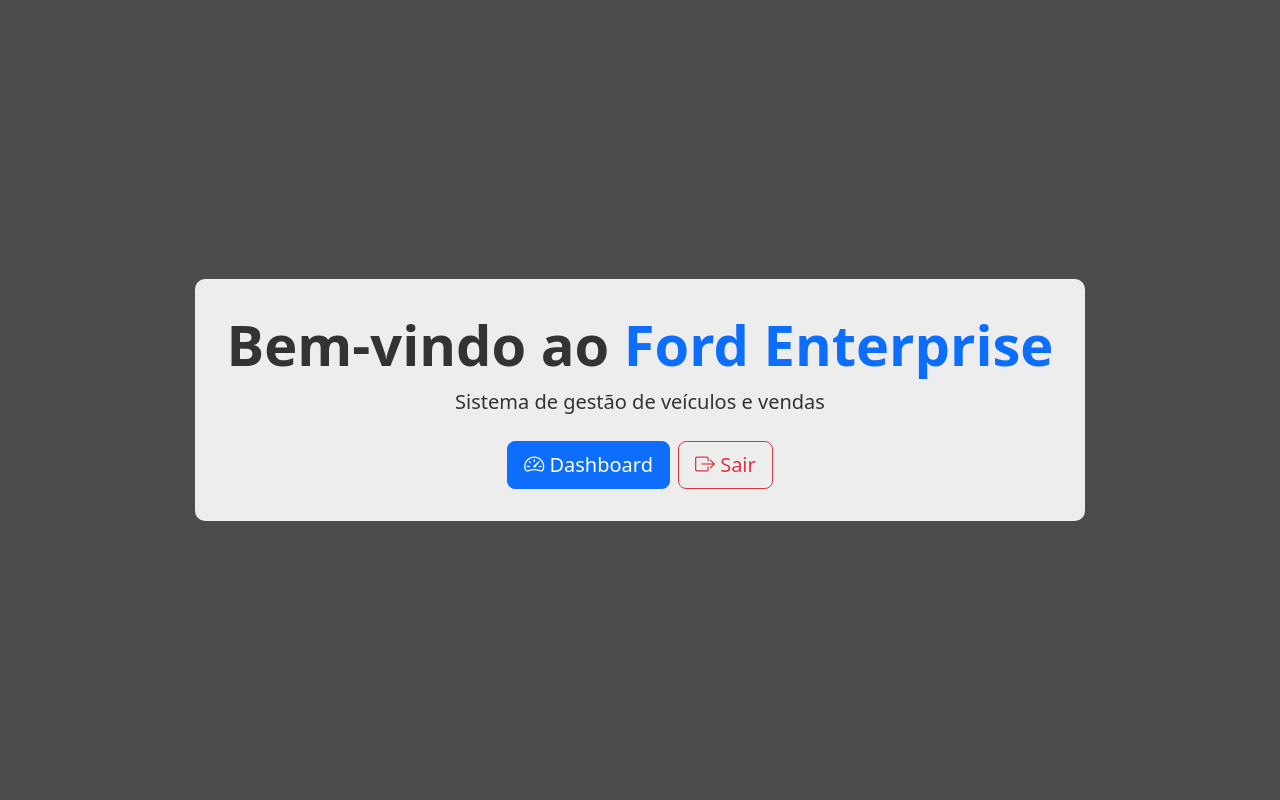
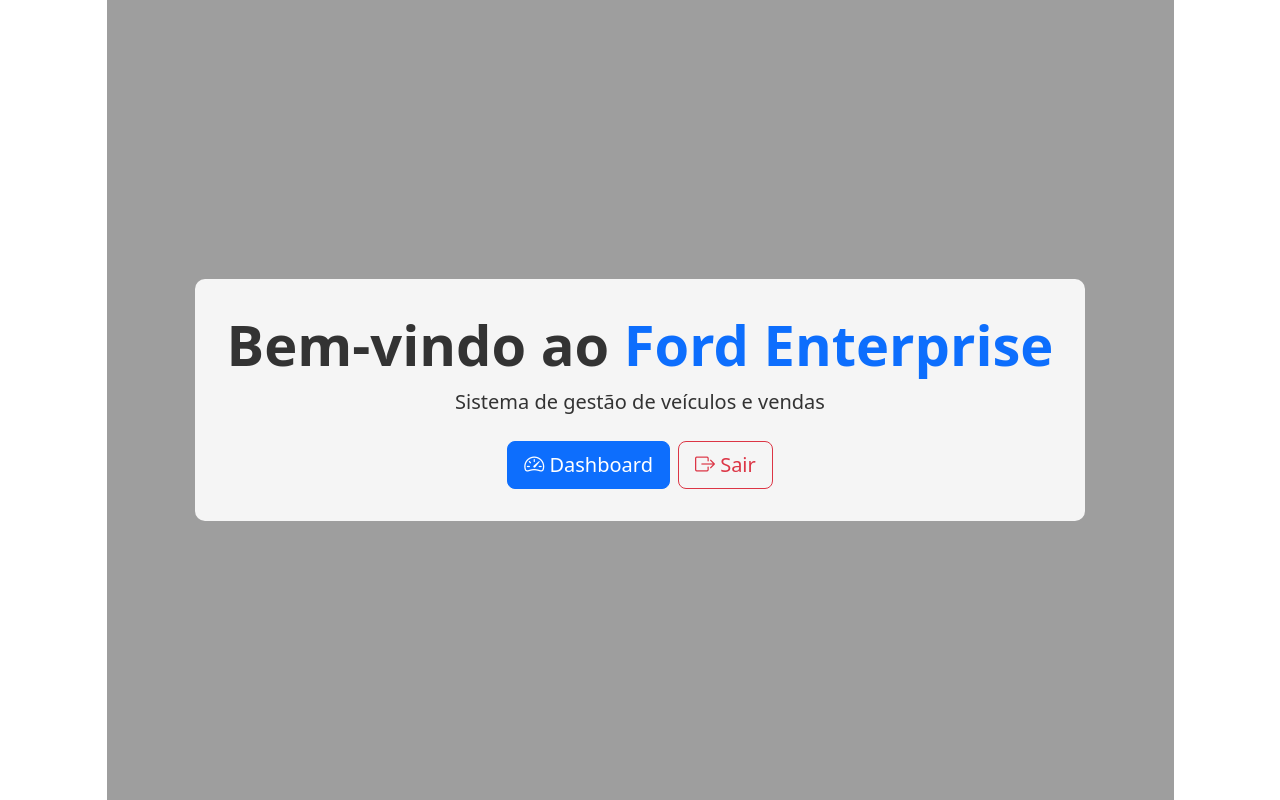
Before and after one commit to PabloLeaoDev/ford-enter, an Angular app in the folder angular_challenge/frontend/: page /home in a window 1280 px wide. Built offline with nearby package versions, Linux system fonts and the light colour scheme; sample sign-in values are in the browser's storage.

Commit message:
update angular_challenge

```diff
--- a/angular_challenge/frontend/src/app/features/dashboard/dashboard.component.html
+++ b/angular_challenge/frontend/src/app/features/dashboard/dashboard.component.html
@@ -53,8 +53,8 @@
     </div>
     <div class="card-body">
       <div class="mb-3">
-        <input type="text" class="form-control" placeholder="Buscar por código...">
-        <button (click)="searchByCode('TEST')" class="btn btn-primary mt-2">
+        <input type="text" class="form-control" placeholder="Buscar por código..." #vdetailInput>
+        <button (click)="searchByCode()" class="btn btn-primary mt-2">
           <i class="bi bi-search"></i> Buscar Detalhes
         </button>
       </div>
--- a/angular_challenge/frontend/src/app/features/dashboard/dashboard.component.ts
+++ b/angular_challenge/frontend/src/app/features/dashboard/dashboard.component.ts
@@ -17,6 +17,7 @@
   selectedVehicle: any;
 
   @ViewChild('vmodelInput', { static: false }) vmodelInput: ElementRef | undefined;
+  @ViewChild('vdetailInput', { static: false }) vdetailInput: ElementRef | undefined;
 
   constructor(
     private fb: FormBuilder,
@@ -57,7 +58,9 @@
     }
   }
 
-  searchByCode(code: string): void {
+  searchByCode(code?: string): void {
+    if (!code) code = this.vdetailInput?.nativeElement?.value;
+
     this.vehicleService.getVehicleData(code).subscribe((data) => {
       this.vehicleData = data ? [data] : [];
     });
@@ -65,6 +68,5 @@
 
   onVehicleSelect(vehicle: any): void {
     this.selectedVehicle = vehicle;
-    console.log(vehicle);
   }
 }
--- a/angular_challenge/frontend/src/app/features/dashboard/services/vehicle.service.ts
+++ b/angular_challenge/frontend/src/app/features/dashboard/services/vehicle.service.ts
@@ -16,7 +16,7 @@
     return this.http.get<any[]>(`${this.apiUrl}/vehicle?vehicleModel=${vehicleModel}`);
   }
 
-  getVehicleData(code: string): Observable<any> {
-    return this.http.get<any>(`${this.apiUrl}/vehicleData?code=${code}`);
+  getVehicleData(code: string | undefined): Observable<any> {
+    return this.http.get<any>(`${this.apiUrl}/vehicleData?vin=${code}`);
   }
 }
--- a/angular_challenge/frontend/src/app/features/home/home.component.css
+++ b/angular_challenge/frontend/src/app/features/home/home.component.css
@@ -1,7 +1,9 @@
 .home-container {
-  background: linear-gradient(rgba(0, 0, 0, 0.7), rgba(0, 0, 0, 0.7));
-              /* url('assets/ford-factory.jpg'); */
-  background-size: cover;
+  /* background: linear-gradient(rgba(0, 0, 0, 0.7), rgba(0, 0, 0, 0.7)); */
+  background-image: url('http://localhost:3000/img/ranger.png');
+  background-repeat: no-repeat;
+  background-position: center;
+  background-size: contain;
   height: 100vh;
   display: flex;
   justify-content: center;
```
